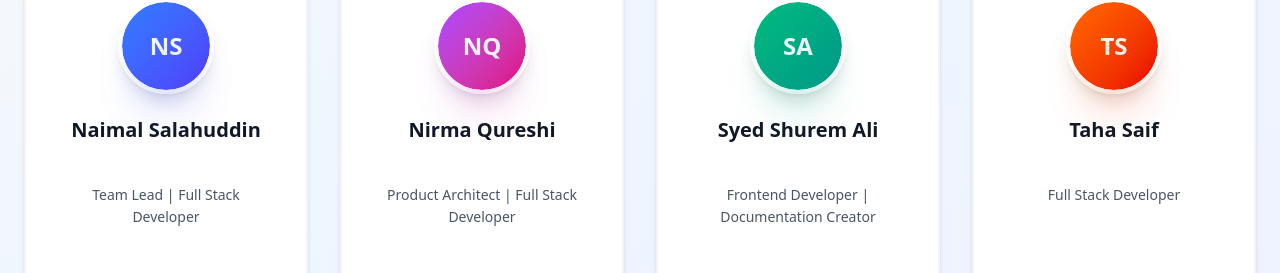
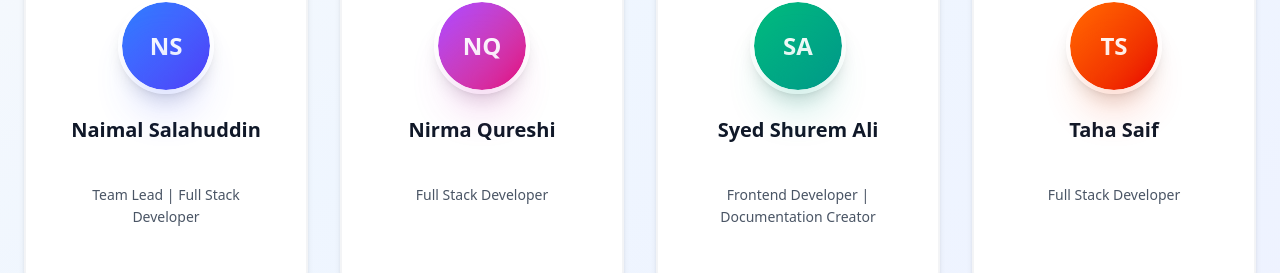
Before and after one commit to NaimalArain13/room-matcher-agent, a Next.js app: page / in a window 1280 px wide. Shown: the part 2597-2870 px from the top of the page. Built offline with nearby package versions, Linux system fonts and the light colour scheme.

Commit message:
minor issue fixed

```diff
--- a/src/components/landingpage/teams/Team.tsx
+++ b/src/components/landingpage/teams/Team.tsx
@@ -8,7 +8,7 @@ type Member = { name: string; role: string; initials: string; color: string }
 export function Team() {
   const members: Member[] = [
     { name: "Naimal Salahuddin", role: "Team Lead | Full Stack Developer", initials: "NS", color: "from-blue-500 to-indigo-600" },
-    { name: "Nirma Qureshi", role: "Product Architect | Full Stack Developer", initials: "NQ", color: "from-purple-500 to-pink-600" },
+    { name: "Nirma Qureshi", role: "Full Stack Developer", initials: "NQ", color: "from-purple-500 to-pink-600" },
     { name: "Syed Shurem Ali", role: "Frontend Developer | Documentation Creator", initials: "SA", color: "from-emerald-500 to-teal-600" },
     { name: "Taha Saif", role: "Full Stack Developer", initials: "TS", color: "from-orange-500 to-red-600" },
   ]
```
